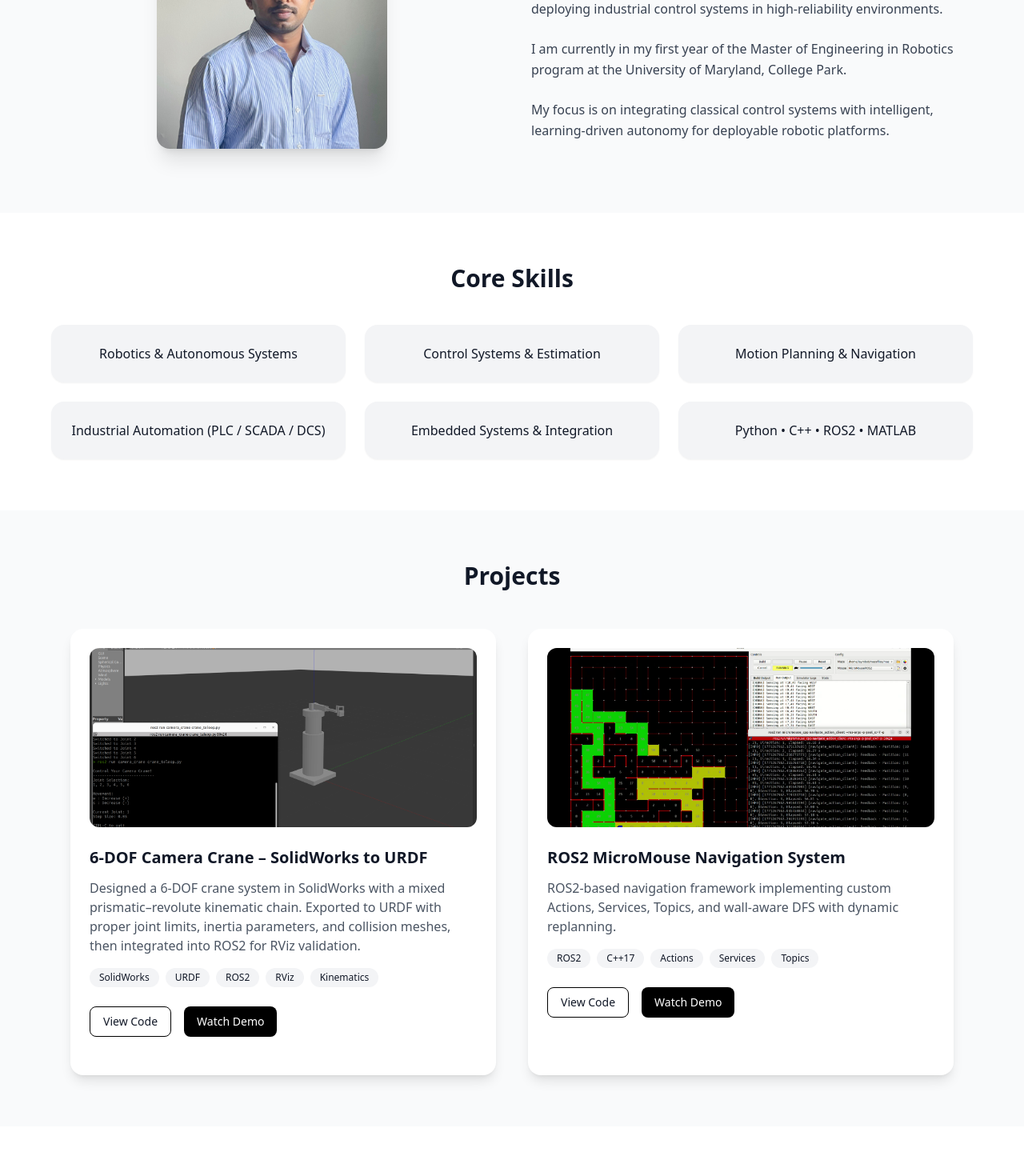
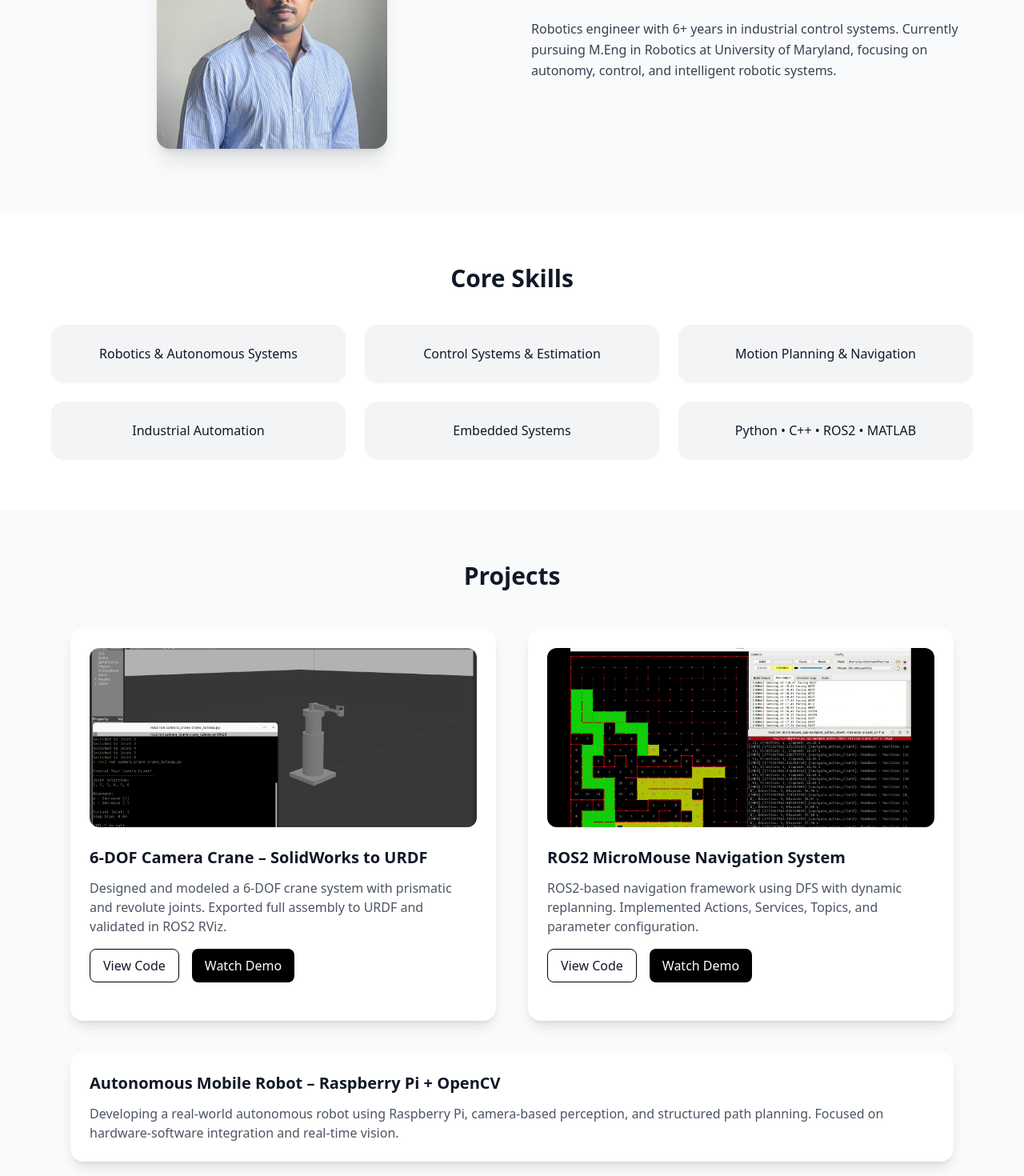
Before and after one commit to ravivkrahul/rahul-portfolio, a React (Vite) app: page / in a window 1280 px wide. Shown: the part 600-2070 px from the top of the page at 80% size. Built offline with nearby package versions, Linux system fonts and the light colour scheme.

Commit message:
Show all projects

```diff
--- a/src/App.jsx
+++ b/src/App.jsx
@@ -15,10 +15,10 @@ export default function App() {
         <div className="max-w-7xl mx-auto px-6 py-4 flex justify-between items-center">
           <h1 className="text-xl font-bold">Rahul Ravi VK</h1>
           <div className="hidden md:flex gap-8 text-sm font-medium">
-            <a href="#about" className="hover:text-gray-600">About</a>
-            <a href="#skills" className="hover:text-gray-600">Skills</a>
-            <a href="#projects" className="hover:text-gray-600">Projects</a>
-            <a href="#contact" className="hover:text-gray-600">Contact</a>
+            <a href="#about">About</a>
+            <a href="#skills">Skills</a>
+            <a href="#projects">Projects</a>
+            <a href="#contact">Contact</a>
           </div>
         </div>
       </nav>
@@ -69,20 +69,10 @@ export default function App() {
           </div>
           <div>
             <h2 className="text-4xl font-bold mb-6">About Me</h2>
-
             <p className="text-gray-700 leading-relaxed mb-6">
-              I am a Robotics Engineer with over six years of experience building and deploying
-              industrial control systems in high-reliability environments.
-            </p>
-
-            <p className="text-gray-700 leading-relaxed mb-6">
-              I am currently in my first year of the Master of Engineering in Robotics program
-              at the University of Maryland, College Park.
-            </p>
-
-            <p className="text-gray-700 leading-relaxed">
-              My focus is on integrating classical control systems with intelligent,
-              learning-driven autonomy for deployable robotic platforms.
+              Robotics engineer with 6+ years in industrial control systems.
+              Currently pursuing M.Eng in Robotics at University of Maryland,
+              focusing on autonomy, control, and intelligent robotic systems.
             </p>
           </div>
         </div>
@@ -91,16 +81,14 @@ export default function App() {
       {/* Skills */}
       <section id="skills" className="px-6 py-16 bg-white">
         <div className="max-w-6xl mx-auto">
-          <h2 className="text-3xl font-semibold mb-10 text-center">
-            Core Skills
-          </h2>
+          <h2 className="text-3xl font-semibold mb-10 text-center">Core Skills</h2>
           <div className="grid md:grid-cols-3 gap-6">
             {[
               "Robotics & Autonomous Systems",
               "Control Systems & Estimation",
               "Motion Planning & Navigation",
-              "Industrial Automation (PLC / SCADA / DCS)",
-              "Embedded Systems & Integration",
+              "Industrial Automation",
+              "Embedded Systems",
               "Python • C++ • ROS2 • MATLAB"
             ].map((skill, i) => (
               <div key={i} className="bg-gray-100 p-6 rounded-2xl shadow-sm text-center">
@@ -113,52 +101,37 @@ export default function App() {
 
       {/* Projects */}
       <section id="projects" className="px-6 py-16 max-w-6xl mx-auto">
-        <h2 className="text-3xl font-semibold mb-12 text-center">
-          Projects
-        </h2>
+        <h2 className="text-3xl font-semibold mb-12 text-center">Projects</h2>
 
         <div className="grid md:grid-cols-2 gap-10">
 
           {/* Camera Crane */}
           <div className="bg-white rounded-2xl shadow-lg p-6">
-
             <img
               src={`${import.meta.env.BASE_URL}camera_crane_preview.png`}
-              alt="6-DOF Camera Crane"
+              alt="Camera Crane"
               className="w-full h-56 object-cover rounded-xl mb-6"
             />
-
             <h3 className="text-xl font-semibold mb-3">
               6-DOF Camera Crane – SolidWorks to URDF
             </h3>
-
             <p className="text-gray-600 mb-4">
-              Designed a 6-DOF crane system in SolidWorks with a mixed prismatic–revolute
-              kinematic chain. Exported to URDF with proper joint limits, inertia
-              parameters, and collision meshes, then integrated into ROS2 for RViz validation.
+              Designed and modeled a 6-DOF crane system with prismatic and revolute joints.
+              Exported full assembly to URDF and validated in ROS2 RViz.
             </p>
-
-            <div className="flex flex-wrap gap-2 mb-6">
-              {["SolidWorks", "URDF", "ROS2", "RViz", "Kinematics"].map((tech, i) => (
-                <span key={i} className="text-xs bg-gray-100 px-3 py-1 rounded-full">
-                  {tech}
-                </span>
-              ))}
-            </div>
 
             <div className="flex gap-4 mb-6">
               <a
                 href="https://github.com/ravivkrahul/Camera_Crane-SOLIDWORKS-MODEL-and-URDF"
                 target="_blank"
                 rel="noopener noreferrer"
-                className="text-sm font-medium border border-black px-4 py-2 rounded-lg hover:bg-black hover:text-white transition"
+                className="border border-black px-4 py-2 rounded-lg hover:bg-black hover:text-white transition"
               >
                 View Code
               </a>
-
               <button
                 onClick={() => setShowCraneVideo(!showCraneVideo)}
-                className="text-sm font-medium bg-black text-white px-4 py-2 rounded-lg hover:bg-gray-800 transition"
+                className="bg-black text-white px-4 py-2 rounded-lg hover:bg-gray-800 transition"
               >
                 {showCraneVideo ? "Hide Demo" : "Watch Demo"}
               </button>
@@ -169,7 +142,6 @@ export default function App() {
                 <iframe
                   src="https://drive.google.com/file/d/15ch_nCc1SRkQLc9Vk0bVXVV0IPXA_89C/preview"
                   className="w-full h-full rounded-xl"
-                  allow="autoplay"
                   allowFullScreen
                 />
               </div>
@@ -178,43 +150,31 @@ export default function App() {
 
           {/* MicroMouse */}
           <div className="bg-white rounded-2xl shadow-lg p-6">
-
             <img
               src={`${import.meta.env.BASE_URL}micromouse_preview.png`}
               alt="MicroMouse"
               className="w-full h-56 object-cover rounded-xl mb-6"
             />
-
             <h3 className="text-xl font-semibold mb-3">
               ROS2 MicroMouse Navigation System
             </h3>
-
             <p className="text-gray-600 mb-4">
-              ROS2-based navigation framework implementing custom Actions,
-              Services, Topics, and wall-aware DFS with dynamic replanning.
+              ROS2-based navigation framework using DFS with dynamic replanning.
+              Implemented Actions, Services, Topics, and parameter configuration.
             </p>
-
-            <div className="flex flex-wrap gap-2 mb-6">
-              {["ROS2", "C++17", "Actions", "Services", "Topics"].map((tech, i) => (
-                <span key={i} className="text-xs bg-gray-100 px-3 py-1 rounded-full">
-                  {tech}
-                </span>
-              ))}
-            </div>
 
             <div className="flex gap-4 mb-6">
               <a
                 href="https://github.com/ravivkrahul/MicroMouse_Cpp"
                 target="_blank"
                 rel="noopener noreferrer"
-                className="text-sm font-medium border border-black px-4 py-2 rounded-lg hover:bg-black hover:text-white transition"
+                className="border border-black px-4 py-2 rounded-lg hover:bg-black hover:text-white transition"
               >
                 View Code
               </a>
-
               <button
                 onClick={() => setShowMouseVideo(!showMouseVideo)}
-                className="text-sm font-medium bg-black text-white px-4 py-2 rounded-lg hover:bg-gray-800 transition"
+                className="bg-black text-white px-4 py-2 rounded-lg hover:bg-gray-800 transition"
               >
                 {showMouseVideo ? "Hide Demo" : "Watch Demo"}
               </button>
@@ -225,11 +185,22 @@ export default function App() {
                 <iframe
                   src="https://drive.google.com/file/d/1msblbBuDRnCMMHjjYTiJ9KUk_LyJcBGa/preview"
                   className="w-full h-full rounded-xl"
-                  allow="autoplay"
                   allowFullScreen
                 />
               </div>
             )}
+          </div>
+
+          {/* Raspberry Pi Robot */}
+          <div className="bg-white rounded-2xl shadow-lg p-6 md:col-span-2">
+            <h3 className="text-xl font-semibold mb-3">
+              Autonomous Mobile Robot – Raspberry Pi + OpenCV
+            </h3>
+            <p className="text-gray-600">
+              Developing a real-world autonomous robot using Raspberry Pi,
+              camera-based perception, and structured path planning.
+              Focused on hardware-software integration and real-time vision.
+            </p>
           </div>
 
         </div>
@@ -240,8 +211,8 @@ export default function App() {
         <h2 className="text-3xl font-semibold mb-6">Let’s Connect</h2>
         <div className="flex justify-center gap-6">
           <a href="mailto:ravivk.rahul@gmail.com"><Mail /></a>
-          <a href="https://www.linkedin.com/in/rahulravivk/" target="_blank" rel="noopener noreferrer"><Linkedin /></a>
-          <a href="https://github.com/ravivkrahul" target="_blank" rel="noopener noreferrer"><Github /></a>
+          <a href="https://www.linkedin.com/in/rahulravivk/" target="_blank"><Linkedin /></a>
+          <a href="https://github.com/ravivkrahul" target="_blank"><Github /></a>
         </div>
       </section>
 
```
